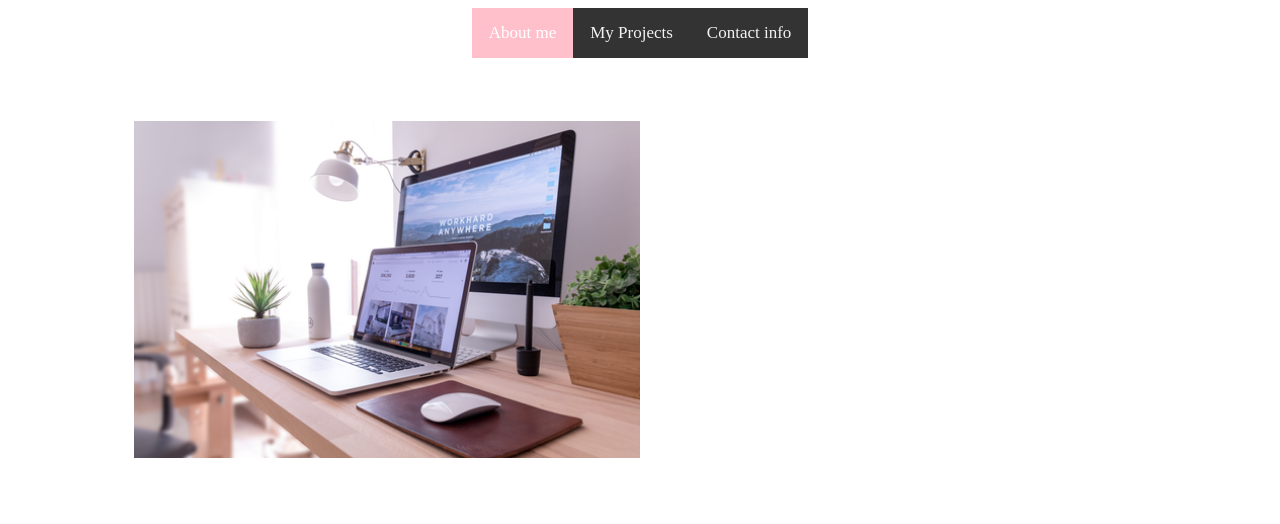
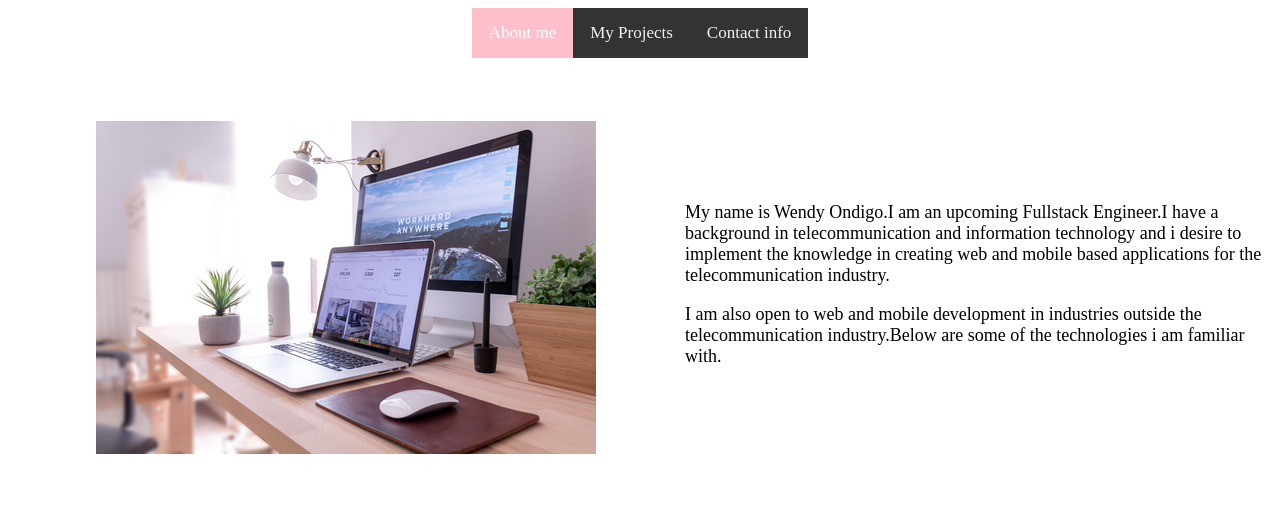
Before and after one commit to OndigoWendy/PORTFOLIO.WEEK1.PREP, a plain HTML site: page index.html in a window 1280 px wide. Drawn offline with Linux system fonts and the light colour scheme.

Commit message:
Add a paragraph containing information about me.

```diff
--- a/index.html
+++ b/index.html
@@ -20,9 +20,10 @@
       <div class="logo" >
        <img src="wendy.png" alt="" class="responsive">
       </div>
-      <div class="logo2">
-
-      </div>
+      <div class="aboutme">
+      <p>My name is Wendy Ondigo.I am an upcoming Fullstack Engineer.I have a background in telecommunication and information technology and i desire to implement the knowledge in creating web and mobile based applications for the telecommunication industry.</p>
+      <p>I am also open to web and mobile development in industries outside the telecommunication industry.Below are some of the technologies i am familiar with.</p>
+    </div>
     </div>
   </body>
   <script src="script.js"></script>
--- a/style.css
+++ b/style.css
@@ -31,9 +31,11 @@
 
 
 
-.logo{padding: 5% 10%;}
+.logo{padding: 5% 7%; float: left;}
 
 .responsive {
-  width: 50%;
-  height: auto%;
+  width: 100%;
+  height: auto;
 }
+
+.aboutme{padding: 10% 0%;font-size: large;  width: 100%; height: auto;}
```
